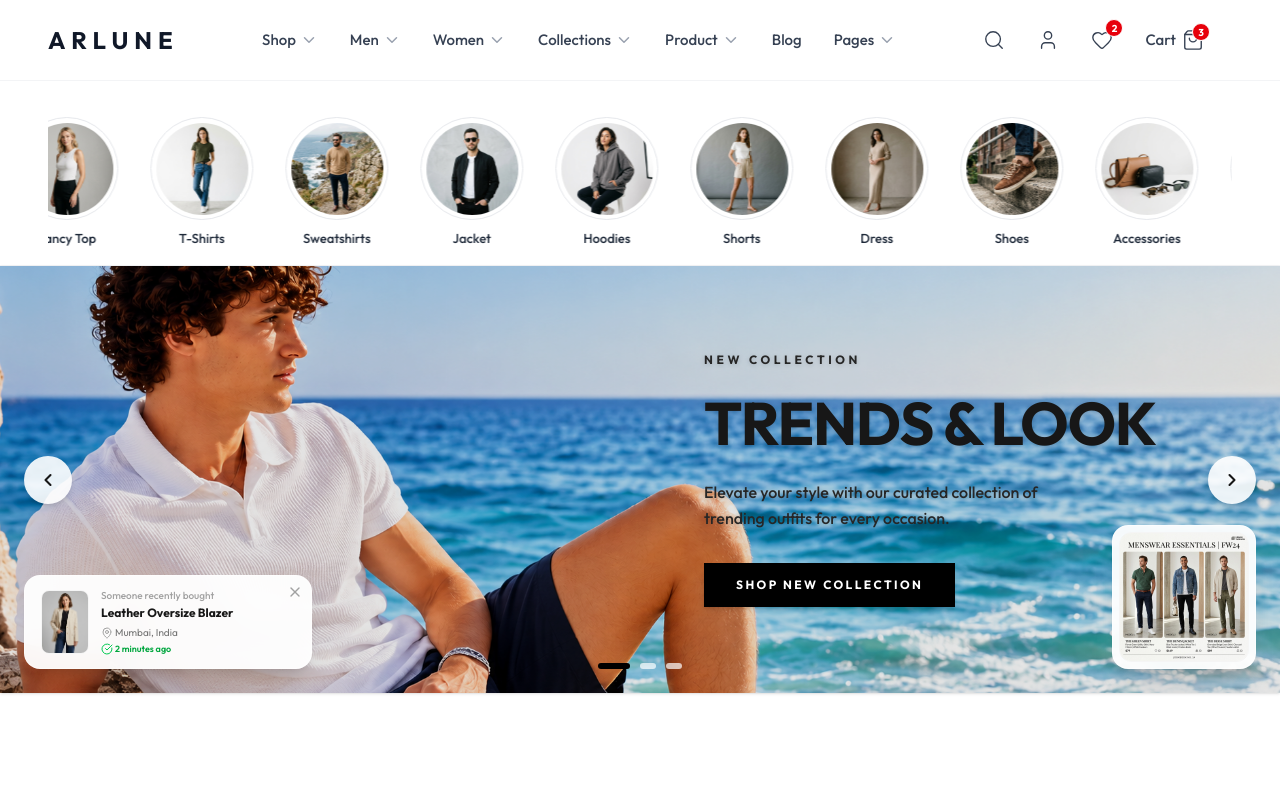
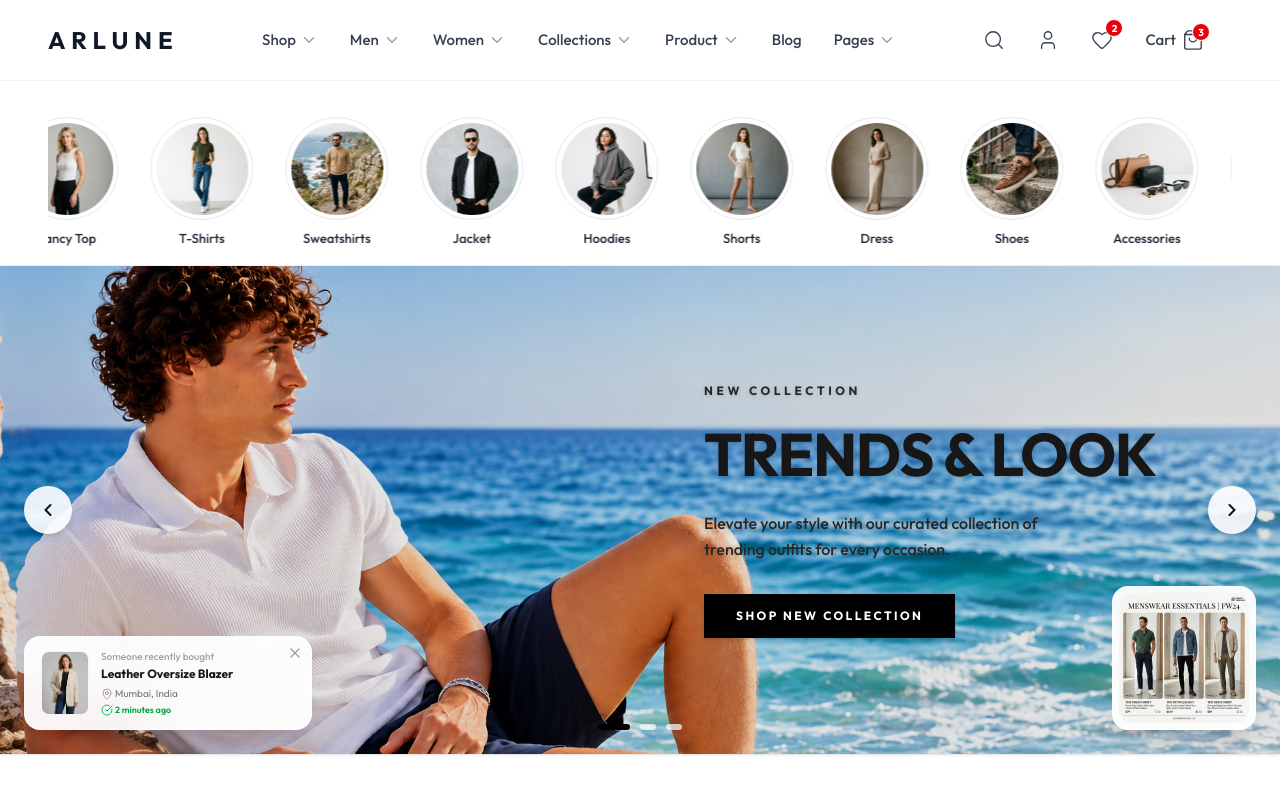
Before and after one commit to sivaathri/Clothing-UI-design-, a React (Vite) app: page / in a window 1280 px wide. Shown: the top 794 px of the page. Built offline with nearby package versions, Linux system fonts and the light colour scheme.

Commit message:
style: increase hero banner height slightly to resolve bottom clipping

```diff
--- a/src/components/Hero.jsx
+++ b/src/components/Hero.jsx
@@ -55,7 +55,7 @@ export default function Hero() {
 
   return (
     <section className="w-full pb-12 select-none">
-      <div className="relative w-full aspect-[16/6] md:aspect-[3/1] min-h-[360px] sm:min-h-[420px] rounded-none overflow-hidden bg-neutral-100 shadow-sm transition-all duration-700">
+      <div className="relative w-full aspect-[16/7] md:aspect-[21/8] min-h-[380px] sm:min-h-[460px] rounded-none overflow-hidden bg-neutral-100 shadow-sm transition-all duration-700">
 
         {/* Slide Images */}
         {slides.map((slide, idx) => (
```
